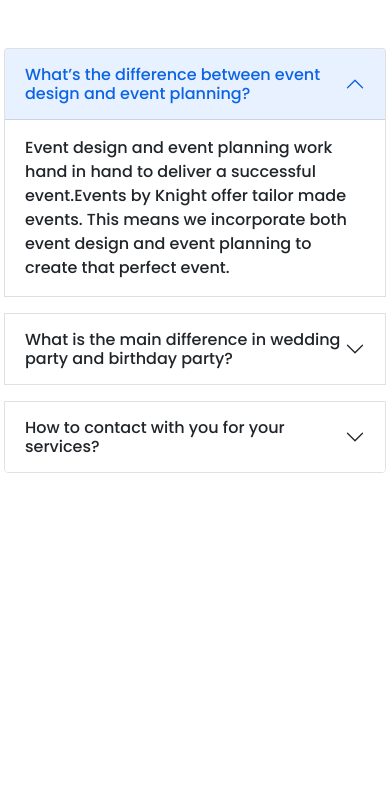
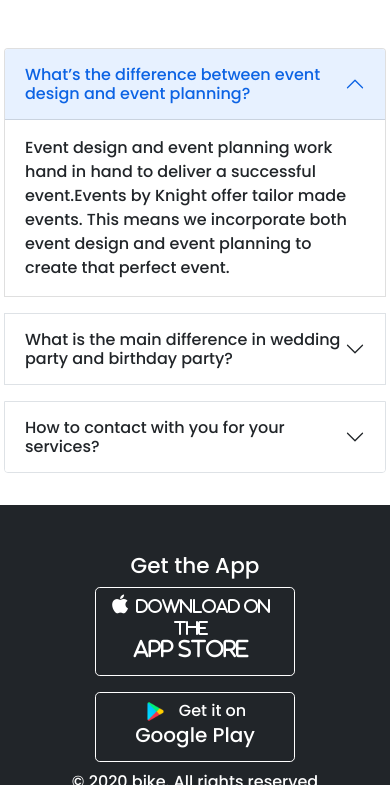
Before and after one commit to RinkuNahar/convention-center, a plain HTML site: page index.html in a window 390 px wide. Shown: the part 4907-5701 px from the top of the page. Before the commit the page ends 5412 px from the top, so only its background shows below. Drawn offline with nearby package versions, Linux system fonts and the light colour scheme.

Commit message:
footer added

```diff
--- a/index.html
+++ b/index.html
@@ -323,8 +323,26 @@
      </section>
     </main>
 
+
+
+      <section class="container-fluid bg-dark footer" style="height: 280px;">
+       <div class="d-flex justify-content-around align-items-center flex-footer">
+        <div class="first-footer">
+          <p class="text-white text-center my-5">© 2020 bike. All rights reserved</p>
+        </div>
+        <div class="second-footer d-flex justify-content-around align-items-center flex-footer">
+          <h4 class="text-white mt-5">Get the App</h4>
+          <a href="https://www.apple.com/store" target="blank"><button type="button " class="btn btn-dark border border-white text-white rounded-3 btn-width"><i class="fab apple fa-apple fs-4 text-white me-2"><span class="ms-2 fs-6">Download on the</span> <h5>App Store</h5></i></button></a>
+
+          <a href="https://play.google.com/store/apps/details?id=com.shohoz.tracer&gclid=Cj0KCQiAubmPBhCyARIsAJWNpiObfXurwrCPr-80i9I25ljfmfUYelUR9m7MTpGuBmf2XiD4i6PC-a8aArXfEALw_wcB" target="blank"><button type="button " class="btn btn-dark border border-white text-white rounded-3 mt-3 btn-width"><img width="23" height="23" class="me-1" src="images/google-play.png" alt=""><span class="ms-2 fs-6">Get it on</span><br><h5>Google Play</h5>
+          </i></button></a>
+        </div>
+       </div>
+      </section>
+
     <!-- bootstrap script -->
     <script src="https://cdn.jsdelivr.net/npm/bootstrap@5.0.2/dist/js/bootstrap.bundle.min.js" integrity="sha384-MrcW6ZMFYlzcLA8Nl+NtUVF0sA7MsXsP1UyJoMp4YLEuNSfAP+JcXn/tWtIaxVXM" crossorigin="anonymous"></script>
 
 </body>
 </html>
+<!-- row-cols-sm-2 row-cols-md-4 -->
--- a/style.css
+++ b/style.css
@@ -20,15 +20,24 @@ body{
     background-repeat: no-repeat;
     position: left;
 }
-
-
+.last-part{
+    width: 50%;
+}
+.btn-width{
+    width: 200px;
+}
+.second-footer{
+    flex-wrap: wrap;
+    flex-direction: column;
+    justify-content: center;
+}
 @media (min-width:576px) and (max-width:7678px) {
     .respo{
         margin-top:0.1px;
     }
-
 }
 @media (max-width:576px) {
+
     .respo{
         margin-top:30px;
     }
@@ -38,5 +47,25 @@ body{
     .respo-ask{
         flex-wrap: wrap;
     }
+   .flex-footer, .second-footer{
+       flex-wrap: wrap;
+       flex-direction: column;
+       justify-content: center;
+   }
+   .footer{
+       height: 100%;
+       width: 100%;
+
+   }
+   .first-footer{
+       order: 1;
+       margin-top: -40px;
+       height: 2px;
+   }
+   .second-footer{
+       /* margin-top: -80px; */
+       order:0;
+
+   }
 
 }
```
Also changed, not shown: images/google-play.png (added).
